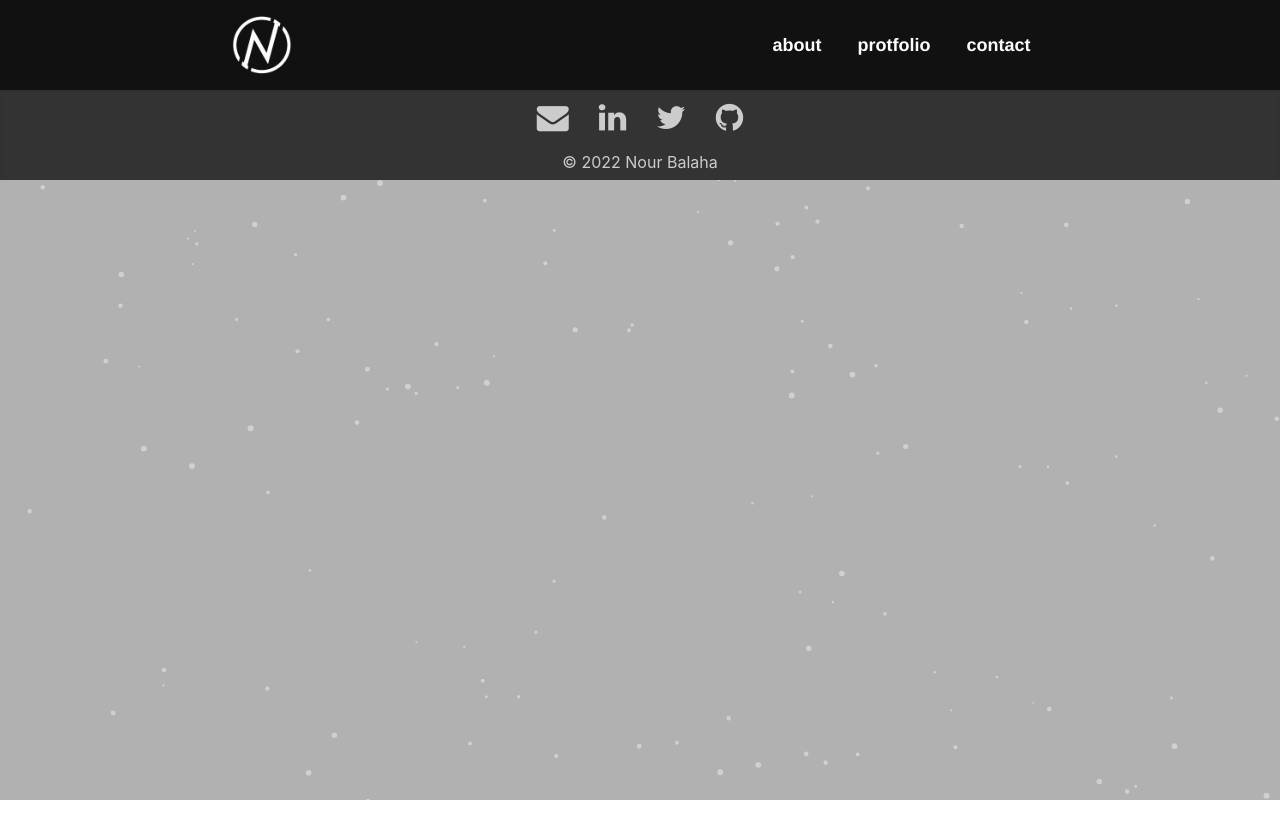
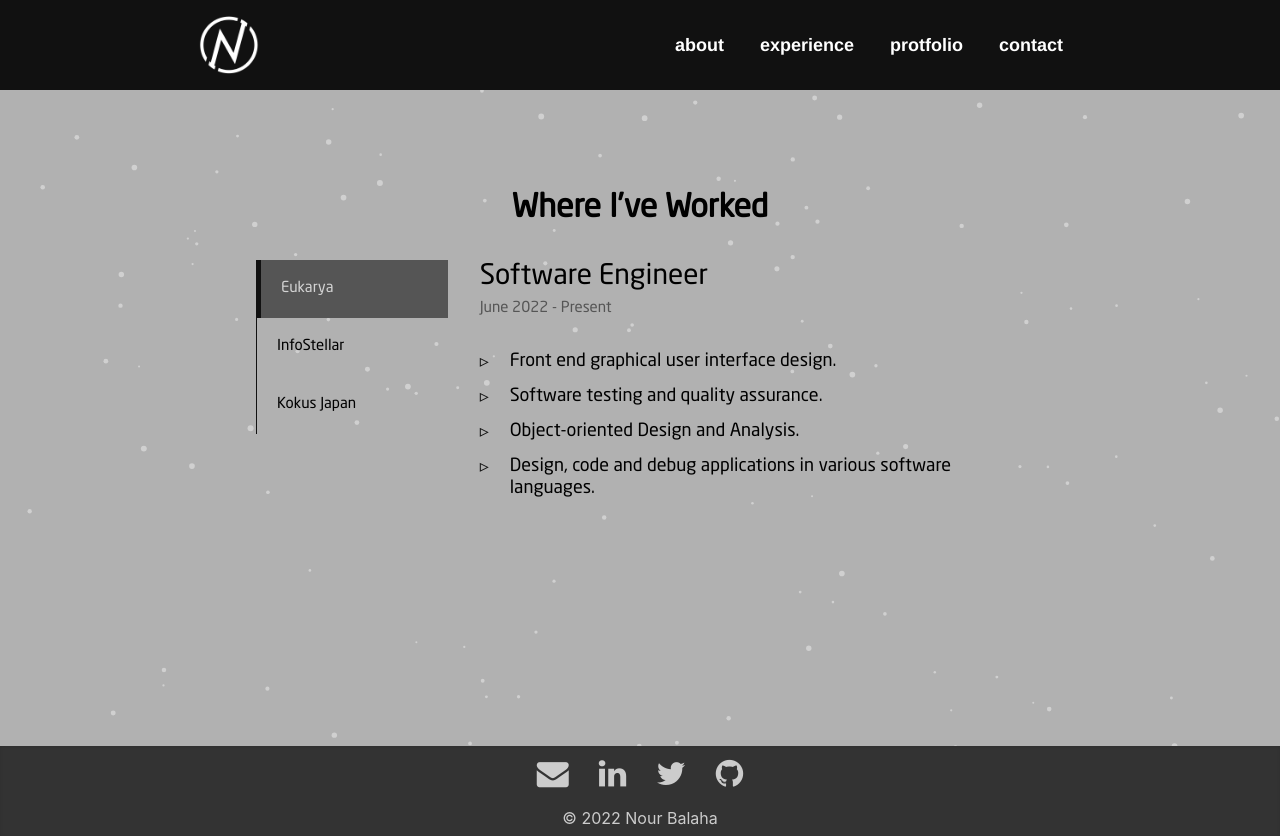
Before and after one commit to nourbalaha/nourbalaha.github.io, a React (Create React App) app: page /experience in a window 1280 px wide. Before the commit the page ends 800 px from the top, so only its background shows below. Built offline with nearby package versions, Linux system fonts and the light colour scheme; a web font is replaced by a local one.

Commit message:
wip: experience page

```diff
--- a/src/App.tsx
+++ b/src/App.tsx
@@ -7,6 +7,7 @@ import { loadFull } from "tsparticles";
 import About from "./pages/About/About.page";
 import Portfolio from "./pages/Portfolio/Portfolio.page";
 import Contact from "./pages/Contact/Contact.page";
+import Experience from "./pages/Experience/Experience.page";
 
 import Navbar from "./components/Navbar/Navbar.component";
 import Footer from "./components/Footer/Footer.component";
@@ -33,6 +34,7 @@ function App() {
         <Routes>
           <Route path="/" element={<Navigate to="/about" replace />} />
           <Route path="/about" element={<About />} />
+          <Route path="/experience" element={<Experience />} />
           <Route path="/portfolio" element={<Portfolio />} />
           <Route path="/contact" element={<Contact />} />
         </Routes>
--- a/src/components/Navbar/Navbar.component.tsx
+++ b/src/components/Navbar/Navbar.component.tsx
@@ -20,6 +20,9 @@ const Navbar: FC<any> = ({ history }) => {
         <span className="nav-item" onClick={() => navigate("/about")}>
         about
       </span>
+        <span className="nav-item" onClick={() => navigate("/experience")}>
+          experience
+        </span>
         <span className="nav-item" onClick={() => navigate("/portfolio")}>
         protfolio
       </span>
--- /dev/null
+++ b/src/pages/Experience/Experience.page.tsx
@@ -0,0 +1,48 @@
+import React, { useState } from 'react';
+import "./Experience.style.scss";
+import { Job, list } from './job-list'
+
+export default function Experience() {
+  const [jobList, setJobList] = useState<Array<Job>>(list);
+  const [selectedJob, setSelectedJob] = useState<Job>(jobList[0]);
+
+  const handleSelectJob = (event: any) => {
+    const id = event.target.id;
+
+    for (let job of jobList) {
+      job.isSelected = false;
+      if (job.id === id) {
+        job.isSelected = true
+        setSelectedJob(job);
+      }
+    }
+  }
+
+  return (
+    <div className="experience-page">
+      <div className="experience-wrapper">
+        <h2 className="experience-page-header">
+          Where I’ve Worked
+        </h2>
+        <div className='experience-page-body'>
+          <ul className="work-places">
+            {jobList.map(job => (
+              <li id={job.id} key={job.id} className={job.isSelected ? "selected" : ""} onClick={handleSelectJob}>{job.companyName}</li>
+            ))}
+          </ul>
+          <div className='job-description'>
+            <div className='job-description-header'>
+              <p className='job-title'>{selectedJob.jobTitle}</p>
+              <p className='job-date'>{selectedJob.jobPeriod}</p>
+            </div>
+            <ul className='job-description-body'>
+              {selectedJob.jobDescription.map((job, key) => (
+                <li key={key}>{job}</li>
+              ))}
+            </ul>
+          </div>
+        </div>
+      </div>
+    </div>
+  )
+}
--- /dev/null
+++ b/src/pages/Experience/Experience.style.scss
@@ -0,0 +1,89 @@
+$black: #111111;
+$grey: #666666;
+$black2: #333333;
+
+.experience-page {
+  min-height: 82vh;
+  display: flex;
+  flex-direction: column;
+  justify-content: flex-start;
+  align-items: center;
+  font-family: "NeoSansPro-Regular", "Helvetica Neue", Helvetica, Arial,
+    Sans-serif;
+  .experience-wrapper {
+    width: 768px;
+    margin-top: 100px;
+    .experience-page-header {
+      text-align: center;
+      font-size: 32px;
+      margin-bottom: 32px;
+    }
+    .experience-page-body {
+      display: flex;
+      justify-content: space-between;
+      width: 100%;
+      .work-places {
+        list-style: none;
+        font-size: 15px;
+        display: flex;
+        flex-direction: column;
+        justify-content: flex-start;
+        width: 200px;
+        li {
+          padding: 20px 2px 20px 20px;
+          border-left: 1px solid $black;
+          cursor: pointer;
+          &:hover {
+            color: #d3d3d3;
+            background-color: #555555;
+          }
+        }
+      }
+      .job-description {
+        width: 568px;
+        margin-left: 32px;
+        .job-description-header {
+          margin-bottom: 32px;
+          .job-title {
+            font-size: 28px;
+            columns: $black;
+            margin-bottom: 6px;
+          }
+          .job-date {
+            font-size: 15px;
+            margin-bottom: 1rem;
+            color: #555555;
+          }
+        }
+        .job-description-body {
+          list-style: none;
+          font-size: 18px;
+          li {
+            padding-bottom: 13px;
+            padding-left: 30px;
+            position: relative;
+            &::before {
+              content: "▹";
+              position: absolute;
+              left: 0px;
+              color: $black;
+            }
+          }
+        }
+      }
+    }
+  }
+}
+
+.selected {
+  color: #d3d3d3;
+  background-color: #555555;
+  border-left: 5px solid $black !important;
+}
+
+@media screen and (max-width: 500px) {
+  .experience-page-header {
+    font-size: 16px;
+    margin: 15px 0;
+  }
+}
--- /dev/null
+++ b/src/pages/Experience/job-list.ts
@@ -0,0 +1,48 @@
+export type Job = {
+  id: string;
+  companyName: string;
+  jobTitle: string;
+  jobPeriod: string;
+  jobDescription: string[];
+  isSelected: boolean;
+};
+
+export const list: Job[] = [
+  {
+    id: "1",
+    companyName: "Eukarya",
+    jobTitle: "Software Engineer",
+    jobPeriod: "June 2022 - Present",
+    jobDescription: [
+      "Front end graphical user interface design.",
+      "Software testing and quality assurance.",
+      "Object-oriented Design and Analysis.",
+      "Design, code and debug applications in various software languages.",
+    ],
+    isSelected: true,
+  },
+  {
+    id: "2",
+    companyName: "InfoStellar",
+    jobTitle: "Software Engineer",
+    jobPeriod: "February - June 2022",
+    jobDescription: [
+      "Built highly scalable distributed solutions that enable positive user experiences and measurable business growth",
+      "Worked with agile development methodologies, adhering to best practices and pursuing continued learning opportunities.",
+      "Developed new features and infrastructure development in support of rapidly emerging business and project requirements.",
+    ],
+    isSelected: false,
+  },
+  {
+    id: "3",
+    companyName: "Kokus Japan",
+    jobTitle: "Front-end Engineer",
+    jobPeriod: "August 2020 - February 2022",
+    jobDescription: [
+      "Developed and shipped highly interactive web applications using Angular and React",
+      "Architected and implemented the front-end of many web applications",
+      "Worked with a variety of different languages, platforms, frameworks, and cloud services such as JavaScript, TypeScript, Angular, React, Python, GraphQL, and AWS",
+    ],
+    isSelected: false,
+  },
+];
```
